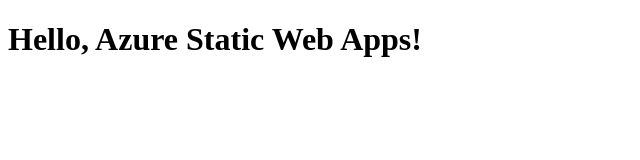
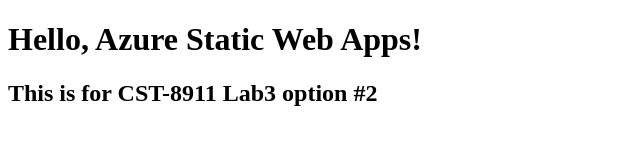
Before and after one commit to Yue0218/lab3, a website: page index.html in a window 1280 px wide. Shown: the whole page, without its empty margins (0-640 px from the left). Drawn offline with Linux system fonts and the light colour scheme.

Commit message:
update index.html

```diff
--- a/index.html
+++ b/index.html
@@ -6,5 +6,6 @@
 </head>
 <body>
     <h1>Hello, Azure Static Web Apps!</h1>
+    <h2>This is for CST-8911 Lab3 option #2</h2>
 </body>
 </html>
```
